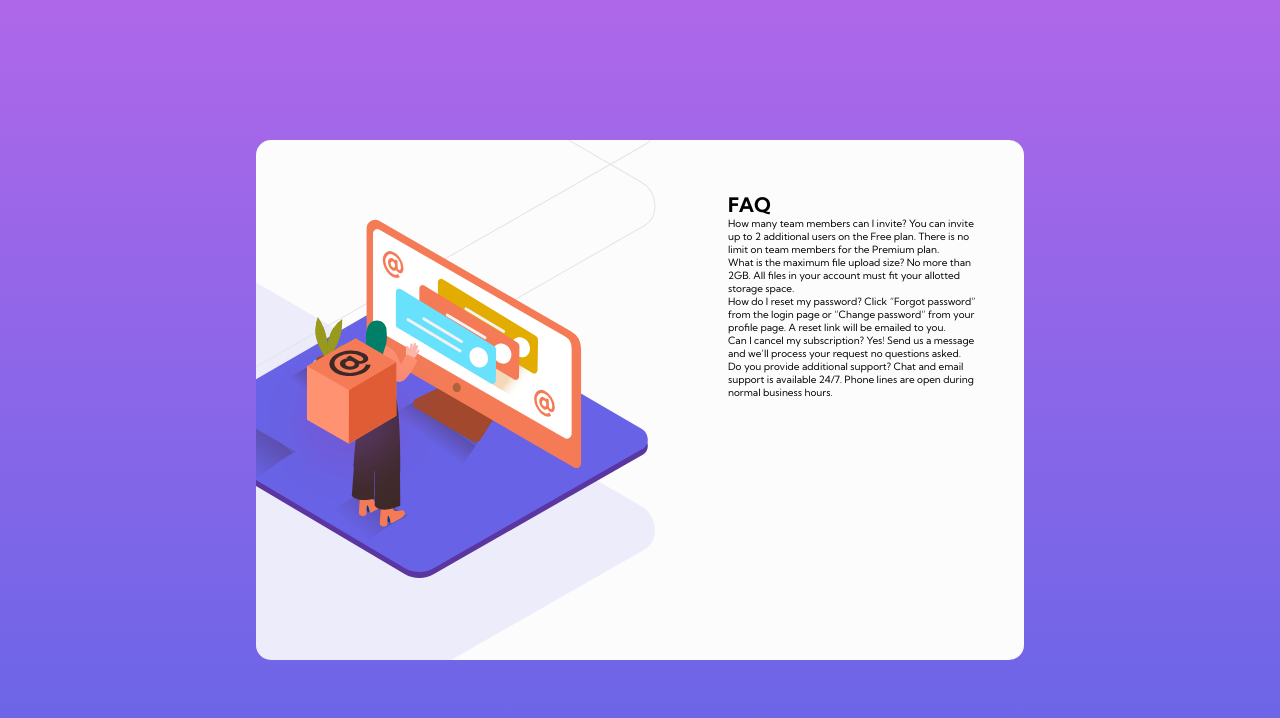
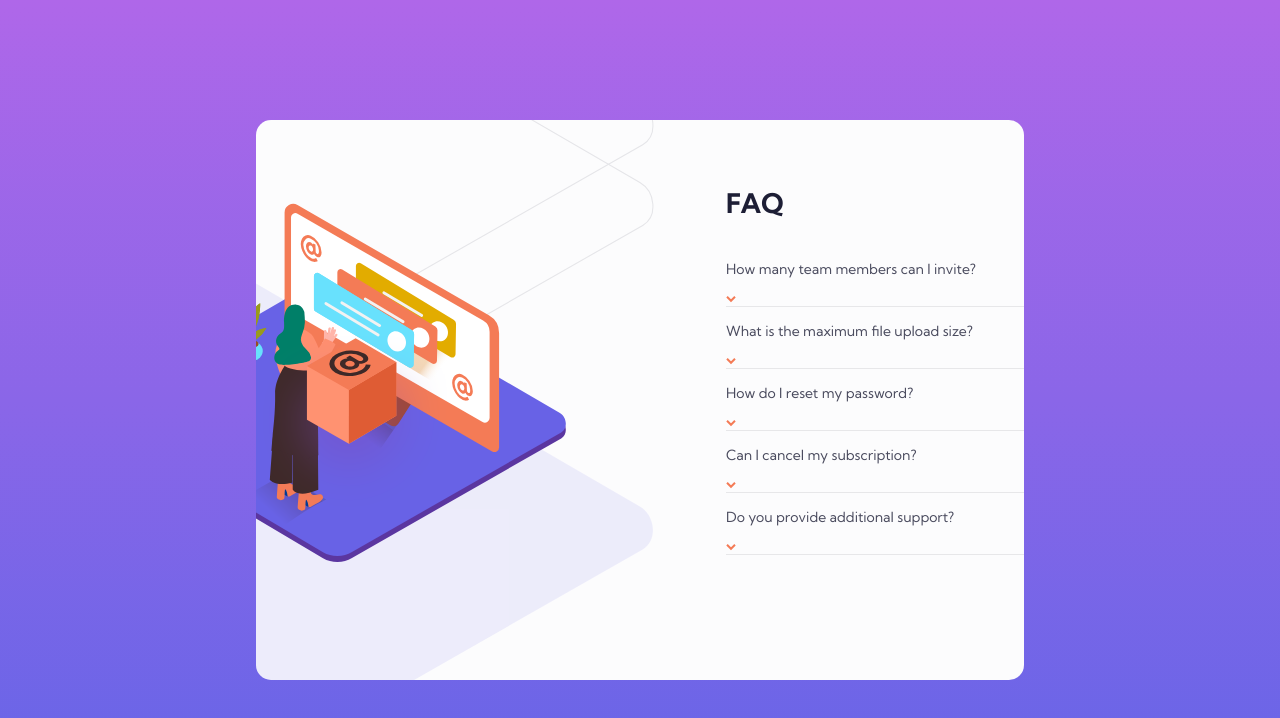
Before and after one commit to bubahaze/faq-accordion-card-main, a plain HTML site: page index.html in a window 1280 px wide. Drawn offline with nearby package versions, Linux system fonts and the light colour scheme.

Commit message:
working on js click feature

```diff
--- a/index.html
+++ b/index.html
@@ -32,21 +32,34 @@
         <div class="faq">
             <h1>FAQ</h1>
             <div class="first question">
-                How many team members can I invite? You can invite up to 2 additional users on the Free plan. There is no limit on team members for the Premium plan.
+                <h4>How many team members can I invite?</h4> <img class="arrow" src="images/icon-arrow-down.svg" alt="arrow">
+                <p>You can invite up to 2 additional users on the Free plan. There is no limit on team members for the Premium plan.</p>
+                <hr>
             </div>
 
             <div class="second question">
-                What is the maximum file upload size? No more than 2GB. All files in your account must fit your allotted storage space.
+                <h4>What is the maximum file upload size?</h4> <img class="arrow" src="images/icon-arrow-down.svg" alt="arrow">
+                <p>No more than 2GB. All files in your account must fit your allotted storage space.</p>
+                <hr>
             </div>
 
             <div class="third question">
-                How do I reset my password? Click “Forgot password” from the login page or “Change password” from your profile page. A reset link will be emailed to you.
+                <h4>How do I reset my password?</h4> <img class="arrow" src="images/icon-arrow-down.svg" alt="arrow">
+                <p>Click “Forgot password” from the login page or “Change password” from your profile page. A reset link will be emailed to you.</p>
+                <hr>
             </div>
 
-            <div class="forth question">Can I cancel my subscription? Yes! Send us a message and we’ll process your request no questions asked.
+            <div class="forth question">
+                <h4>Can I cancel my subscription?</h4> <img class="arrow" src="images/icon-arrow-down.svg" alt="arrow">
+                <p> Yes! Send us a message and we’ll process your request no questions asked.</p>
+                <hr>
             </div>
 
-            <div class="fifth question">Do you provide additional support? Chat and email support is available 24/7. Phone lines are open during normal business hours.
+            <div class="fifth question">
+                <h4>Do you provide additional support?</h4> <img class="arrow" src="images/icon-arrow-down.svg" alt="arrow">
+                <p>Chat and email support is available 24/7. Phone lines are open during normal business hours.
+                </p>
+                <hr>
             </div>
         </div>
 
@@ -56,6 +69,10 @@
     <div class="attribution">
         Challenge by <a href="https://www.frontendmentor.io?ref=challenge" target="_blank">Frontend Mentor</a>. Coded by <a href="#">Your Name Here</a>.
     </div>
+
+    <script src="https://ajax.googleapis.com/ajax/libs/jquery/3.6.0/jquery.min.js">
+    </script>
+    <script src="index.js"></script>
 </body>
 
 </html>
--- /dev/null
+++ b/index.js
@@ -0,0 +1,5 @@
+// klikniecie strzalki powoduje odkrycie odpowiedzi
+
+$(".arrow").click(() => {
+    $("p").toggleClass("pressed");
+})
--- a/style/style.scss
+++ b/style/style.scss
@@ -32,6 +32,38 @@ body {
     //z-index: 1;
 }
 
+h1 {
+    color: $desaturated-blue;
+    font-size: 2.7rem;
+    margin-top: 1rem;
+    margin-bottom: 2.5rem;
+}
+
+h4 {
+    color: $very-dark-grayish-blue;
+    font-size: 1.4rem;
+    font-weight: 400;
+    width: 30rem;
+    max-width: 30rem;
+    padding: 1.5rem 0;
+    display: inline-block;
+}
+
+p {
+    font-size: 1.3rem;
+    color: $dark-grayish-blue;
+    display: none;
+}
+
+.pressed {
+    display: block;
+}
+
+hr {
+    border: none;
+    border-top: 1px solid $light-grayish-blue;
+}
+
 .box {
     //problem ze skalowaniem - zostaje w miejscu, ale gdy tam go do flex-container to obetnie boki przez overflow: hidden...
     position: absolute;
@@ -50,7 +82,7 @@ body {
     align-items: center;
     width: 60%;
     max-width: 1000px;
-    height: 65%;
+    height: 70%;
     margin: auto;
     overflow: hidden;
     //position: relative;
@@ -66,8 +98,8 @@ body {
 .illustration {
     position: relative;
     z-index: 1;
-    left: -10vh;
-    //top: 0;
+    left: -20vh;
+    top: -2vh;
     max-width: 62vh;
 }
 
@@ -81,9 +113,16 @@ body {
 }
 
 .faq {
-    margin-right: 4rem;
+    //margin: 8rem 4rem;
     height: 80%;
     width: 40%;
+    //font-size: 1.5rem;
+}
+
+.question {
+    img {
+        justify-self: end;
+    }
 }
 
 .attribution {
```
Also changed, not shown: style/style.css, 1 other file.
